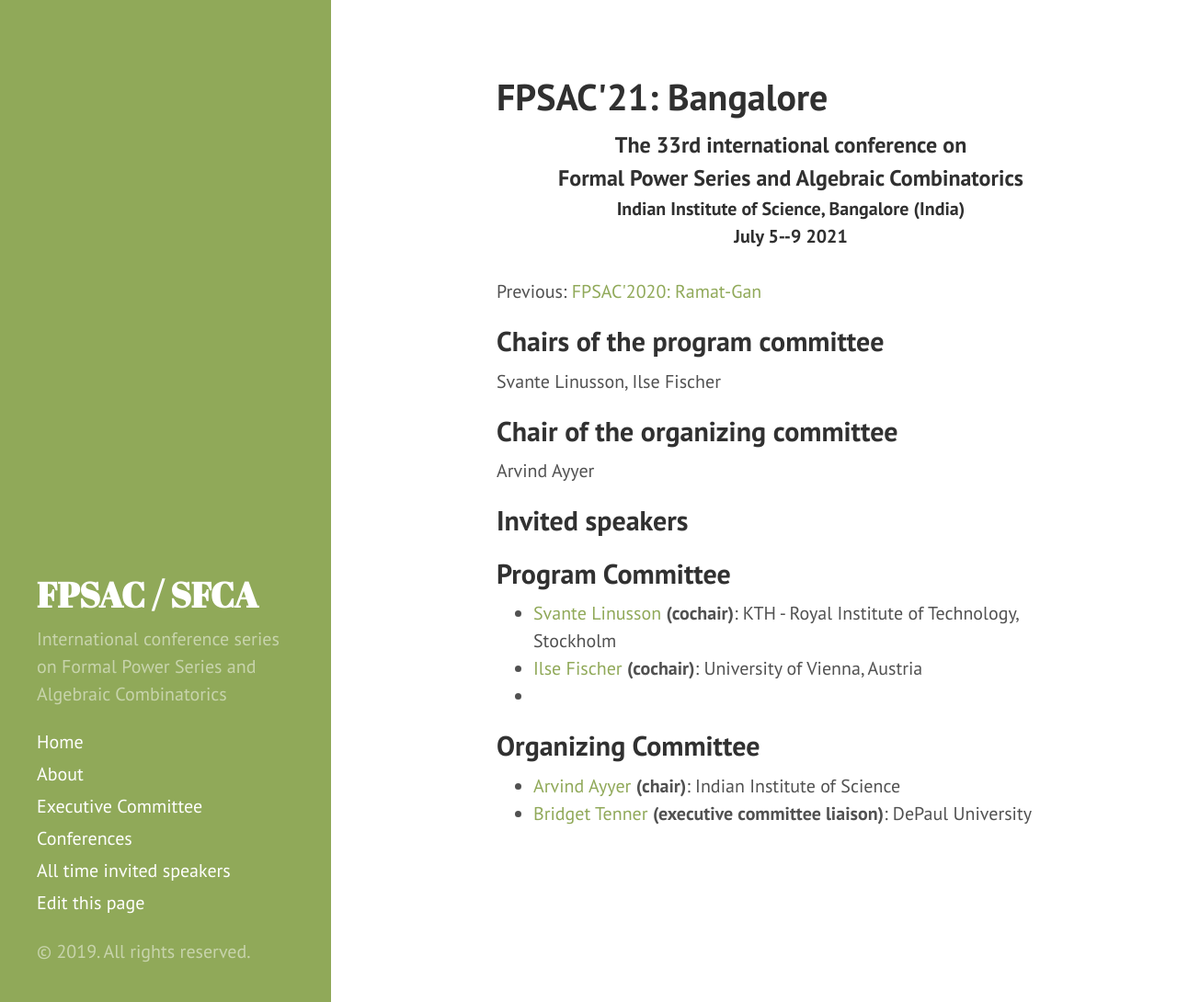
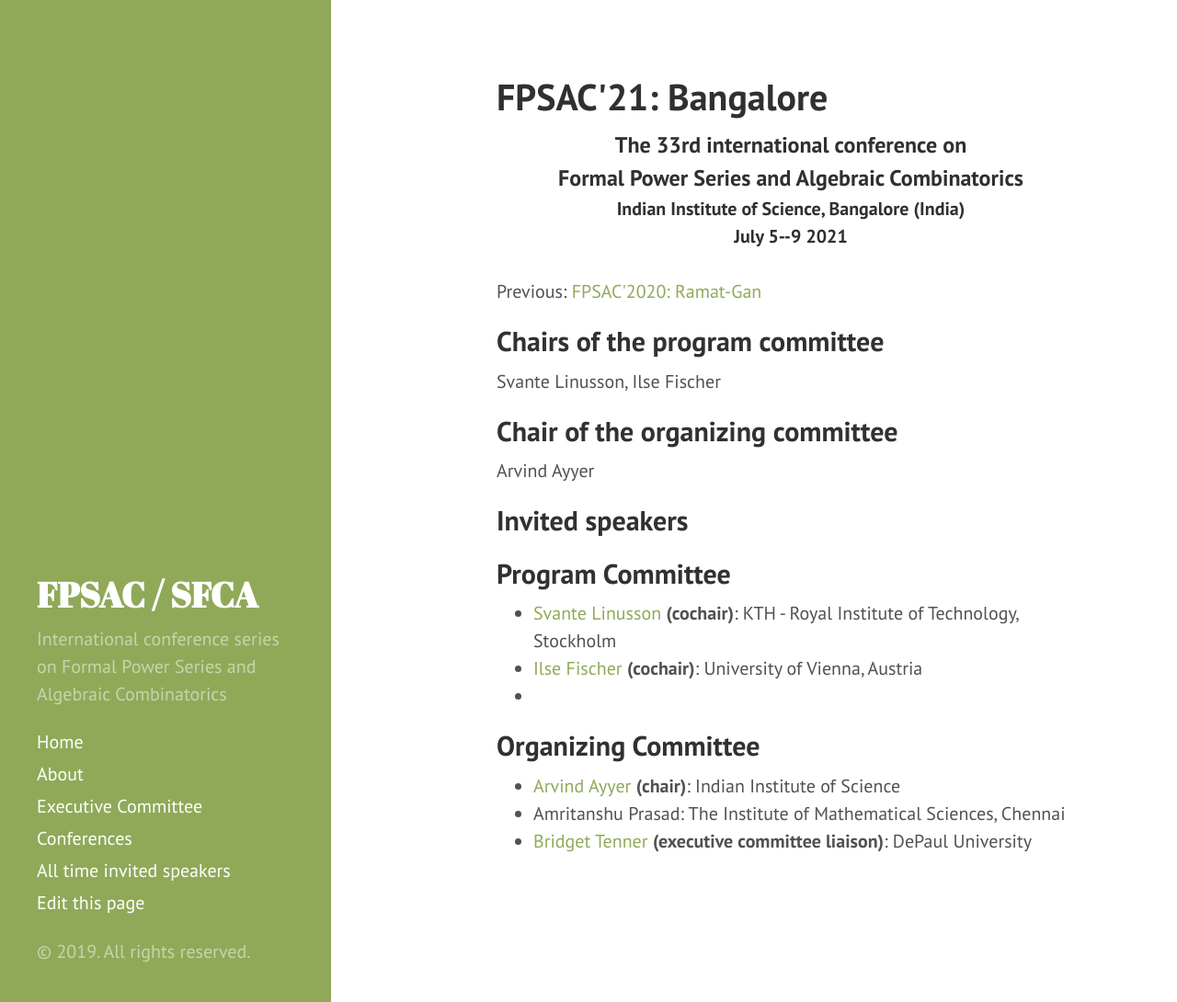
Before and after one commit to FPSAC/FPSAC.github.io, a Jekyll site: the page built from _confs/fpsac-2021.md, in a window 1280 px wide and 1090 px high. Shown: the whole window at 92% size. Built offline with Jekyll 4.4.1, drawn with Linux system fonts in a browser that asks for light colours.

Commit message:
Added one OC member

```diff
--- a/_confs/fpsac-2021.md
+++ b/_confs/fpsac-2021.md
@@ -30,6 +30,8 @@
   affiliation: Indian Institute of Science
   role: chair
   url: http://www.math.iisc.ernet.in/%7earvind/
+- name: Amritanshu Prasad
+  affiliation: The Institute of Mathematical Sciences, Chennai
 - name: Bridget Tenner
   affiliation: DePaul University
   role: executive committee liaison
```
